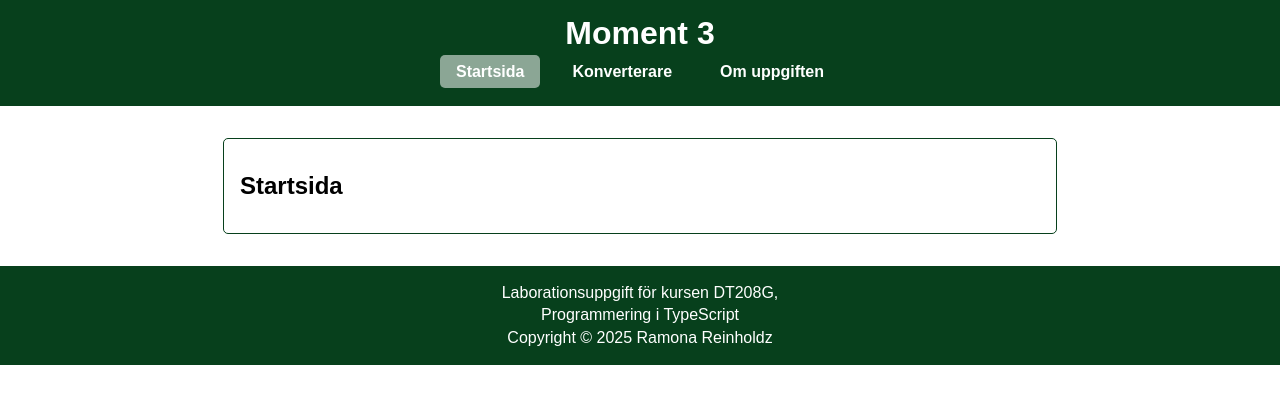
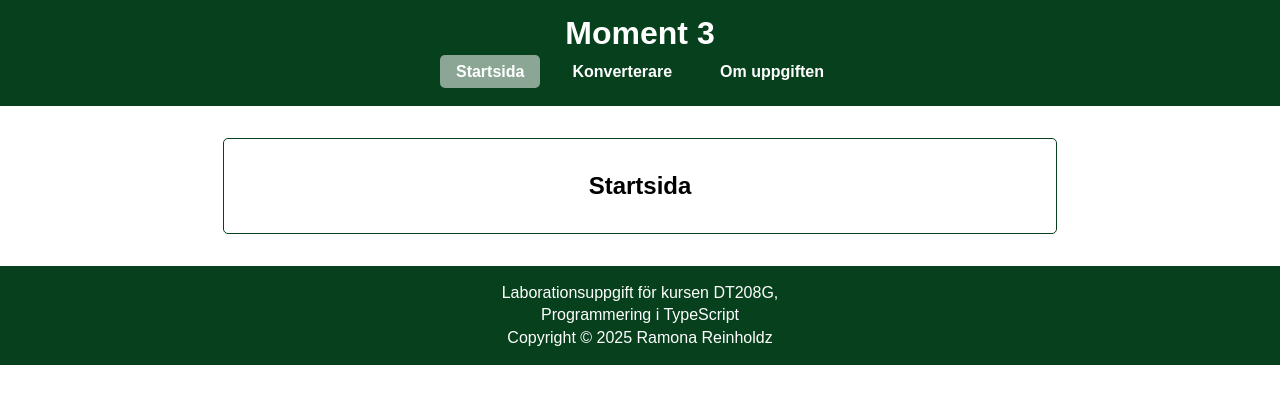
Before and after one commit to rare2400/moment3Angular, an Angular app: page /home in a window 1280 px wide. Shown: the top 404 px of the page. Built offline with nearby package versions, Linux system fonts and the light colour scheme.

Commit message:
centrerar h2

```diff
--- a/src/styles.css
+++ b/src/styles.css
@@ -16,3 +16,7 @@ body {
 h1 {
     margin: 0;
 }
+
+h2 {
+    text-align: center;
+}
```
